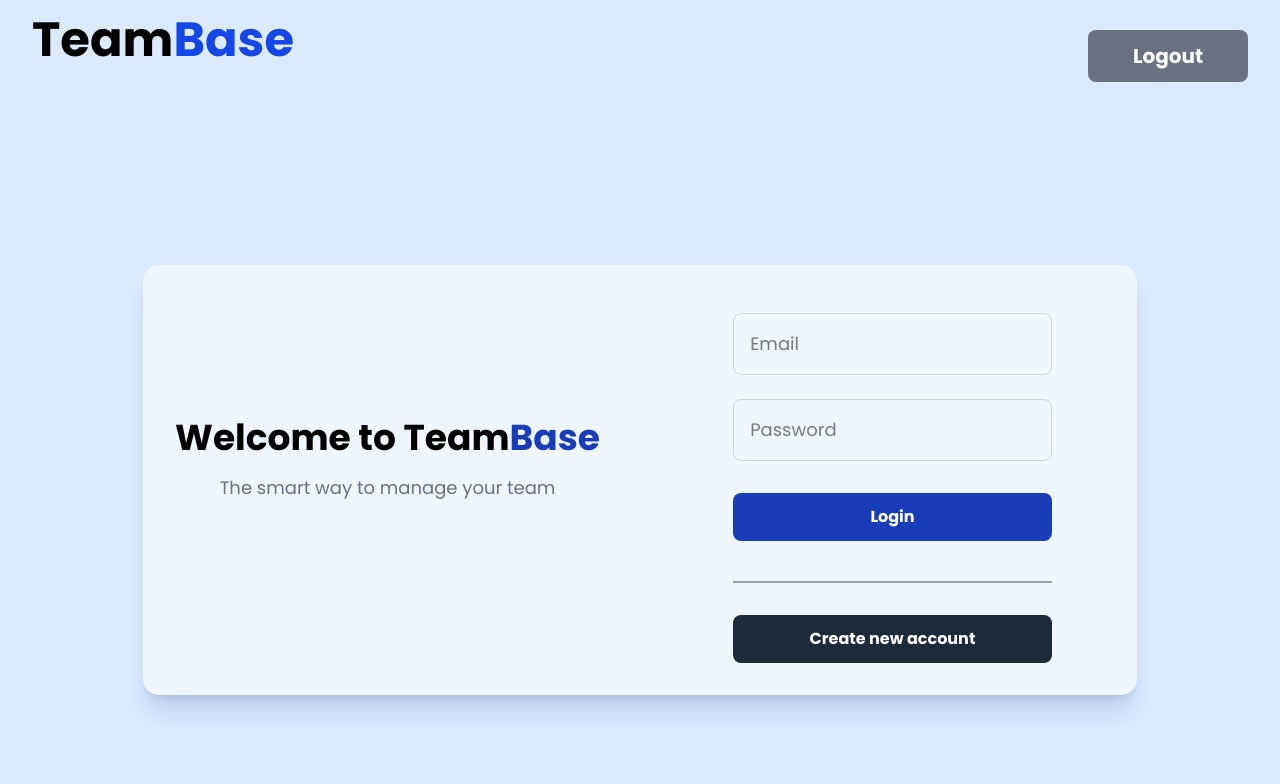
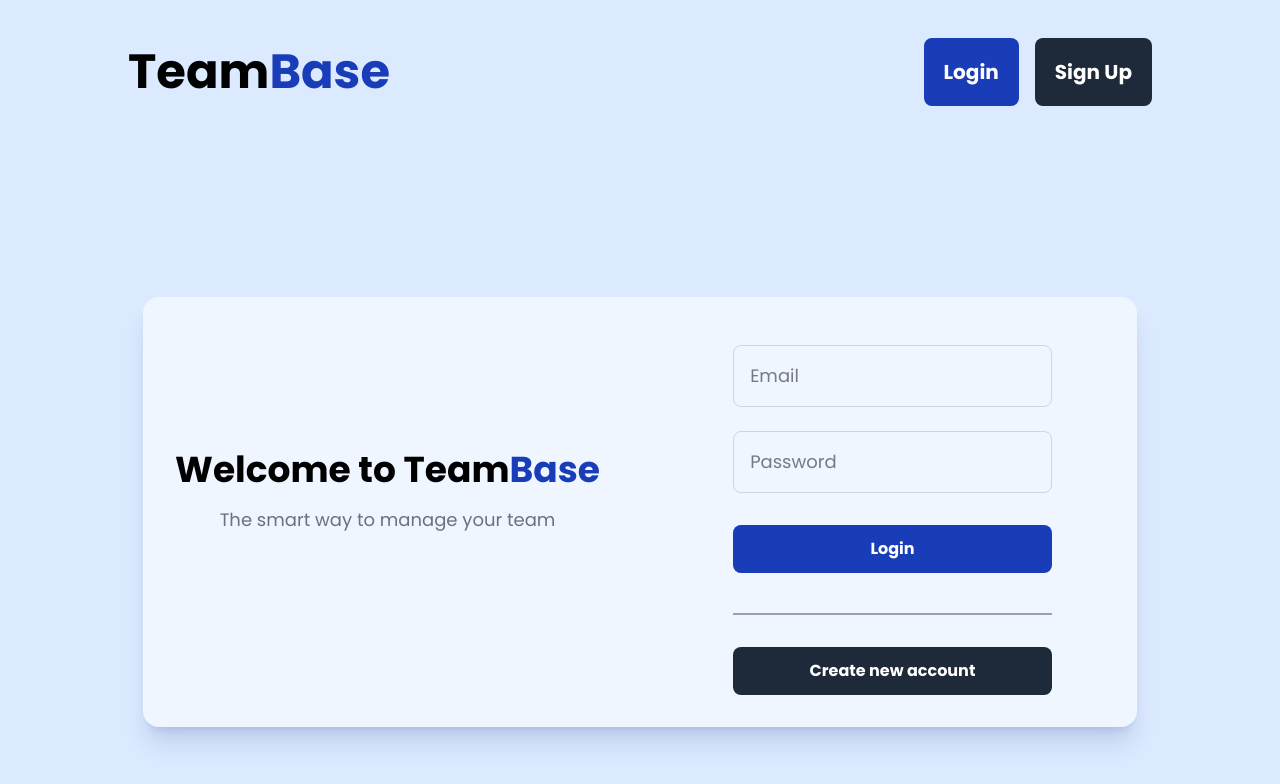
Before and after one commit to Izzeddin-Samara/TeamBase, a React (Vite) app in the folder Client/: page /login in a window 1280 px wide. Shown: the top 784 px of the page. Built offline with nearby package versions, Linux system fonts and the light colour scheme.

Commit message:
Update Navbar with mobile menu

```diff
--- a/Client/src/components/Navbar.tsx
+++ b/Client/src/components/Navbar.tsx
@@ -1,21 +1,87 @@
+import { useEffect, useState } from "react";
 import LogoutButton from "./LogoutButton";
 import { Link } from "react-router-dom";
+import { FaBars, FaTimes } from "react-icons/fa";
+
 
 const Navbar = () => {
+  const [isLoggedIn, setIsLoggedIn] = useState<boolean>(false);
+  const [isOpen, setIsOpen] = useState<boolean>(false);
+
+  useEffect(() => {
+    const user = localStorage.getItem("user");
+    setIsLoggedIn(!!user);
+  }, []);
+
   return (
-    <>
-      <div className="w-full">
-        <div className="max-w-[95%] mx-auto flex justify-between items-center h-20">
-          <Link to="/dashboard">
-            <h1 className="text-5xl font-bold">
-              Team<span className="text-blue-700">Base</span>
-            </h1>
-          </Link>
+    <nav className="w-full mt-8 ">
+      <div className="max-w-[80%] mx-auto flex justify-between items-center h-20">
+        <Link to="/">
+          <h1 className="text-3xl md:text-5xl font-bold cursor-pointer">
+            Team<span className="text-blue-800">Base</span>
+          </h1>
+        </Link>
 
-          <LogoutButton />
+        {/* Hamburger Button (mobile only) */}
+        <button
+          onClick={() => setIsOpen(!isOpen)}
+          className="md:hidden text-3xl focus:outline-none"
+          aria-label="Toggle menu"
+        >
+          {/* Hamburger icon */}
+          {isOpen ? <FaTimes/> : <FaBars/>}
+        </button>
+
+        {/* Desktop Menu */}
+        <div className="hidden md:flex space-x-4 items-center">
+          {isLoggedIn ? (
+            <LogoutButton setIsLoggedIn={setIsLoggedIn} />
+          ) : (
+            <>
+              <Link
+                to="/login"
+                className="bg-blue-800 font-bold hover:bg-blue-900 p-3 md:p-5 text-md md:text-xl text-white rounded-lg focus:ring-4 focus:ring-blue-300 cursor-pointer"
+              >
+                Login
+              </Link>
+              <Link
+                to="/signup"
+                className="bg-gray-800 font-bold hover:bg-gray-950 p-3 md:p-5 text-md md:text-xl text-white rounded-lg focus:ring-4 focus:ring-blue-300 cursor-pointer"
+              >
+                Sign Up
+              </Link>
+            </>
+          )}
         </div>
       </div>
-    </>
+
+      {/* Mobile Menu */}
+      {isOpen && (
+        <div className="md:hidden bg-white shadow-lg py-4 px-6 flex flex-col space-y-4 max-w-[80%] mx-auto">
+          {isLoggedIn ? (
+            <LogoutButton setIsLoggedIn={setIsLoggedIn} />
+          ) : (
+            <>
+              <Link
+                to="/login"
+                onClick={() => setIsOpen(false)} // close menu on click
+                className="bg-blue-800 font-bold hover:bg-blue-900 p-3 text-lg text-white rounded-lg text-center"
+              >
+                Login
+              </Link>
+              <Link
+                to="/signup"
+                onClick={() => setIsOpen(false)}
+                className="bg-gray-800 font-bold hover:bg-gray-950 p-3 text-lg text-white rounded-lg text-center"
+              >
+                Sign Up
+              </Link>
+            </>
+          )}
+        </div>
+      )}
+    </nav>
   );
 };
+
 export default Navbar;
```
